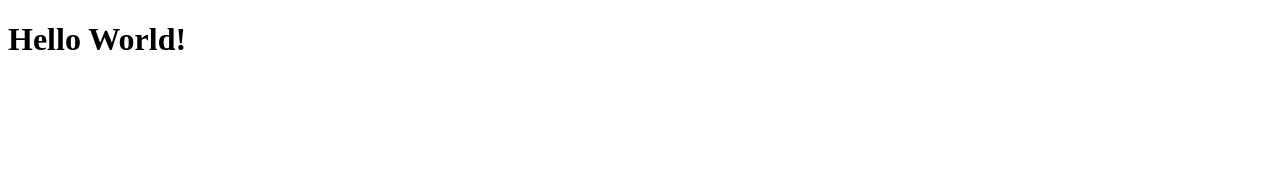
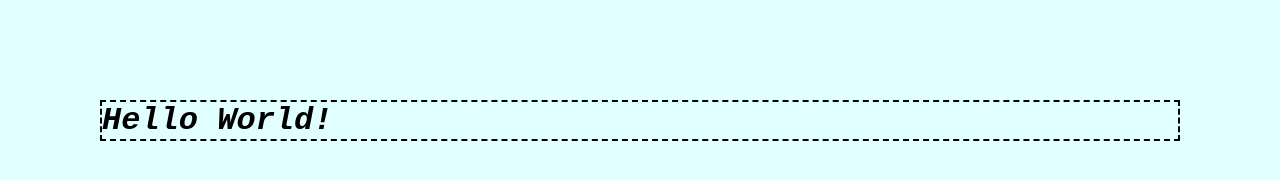
Before and after one commit to beingmerry/me-flatiron-se-prework-final, a plain HTML site: page index.html in a window 1280 px wide. Drawn offline with Linux system fonts and the light colour scheme.

Commit message:
updated README.md, connected index to CSS, initial CSS

```diff
--- a/index.html
+++ b/index.html
@@ -1,6 +1,7 @@
 <!DOCTYPE html>
 <html lang="en">
     <head>
+        <link rel="stylesheet" href="./style.css" />
         <title>My Personal Website</title>
 
     </head>
--- /dev/null
+++ b/style.css
@@ -0,0 +1,9 @@
+body {
+    background: lightcyan;
+    margin: 100px;
+}
+h1 {
+    border: 2px dashed black;
+    font-family: 'Courier New', Courier, monospace;
+    font-style:  italic;
+}
```
Also changed, not shown: 1 other file.
